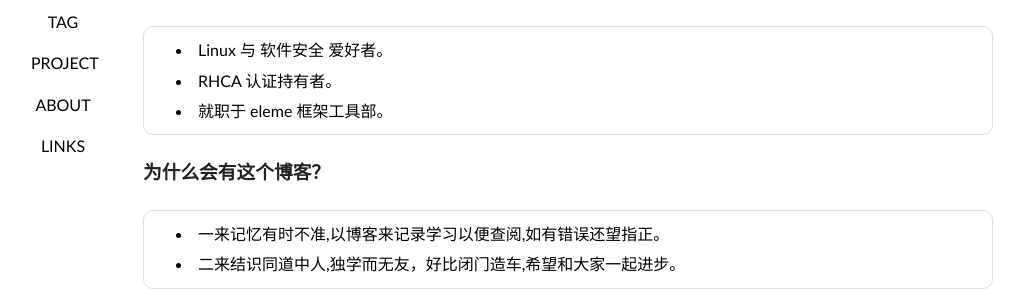
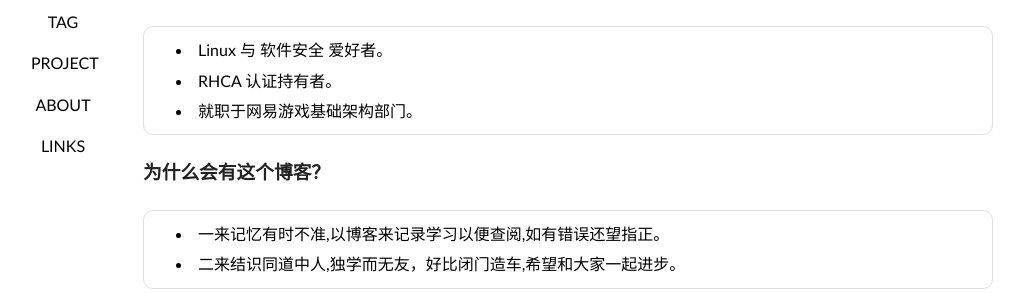
Before and after one commit to Sn0rt/Sn0rt.github.io, a Jekyll site: the page built from about/index.md, in a window 1280 px wide. Shown: the part 154-447 px from the top of the page, without its empty margins (72-1096 px from the left). Built offline with Jekyll 4.4.1, drawn with Linux system fonts in a browser that asks for light colours; some web fonts are replaced.

Commit message:
fix about me
Signed-off-by: guohaowang <wangguohao.2009@gmail.com>

```diff
--- a/about/index.md
+++ b/about/index.md
@@ -8,7 +8,7 @@ comments: no
 
 * Linux 与 软件安全 爱好者。
 * RHCA 认证持有者。
-* 就职于 eleme 框架工具部。
+* 就职于网易游戏基础架构部门。
 
 ### 为什么会有这个博客？
 
```
